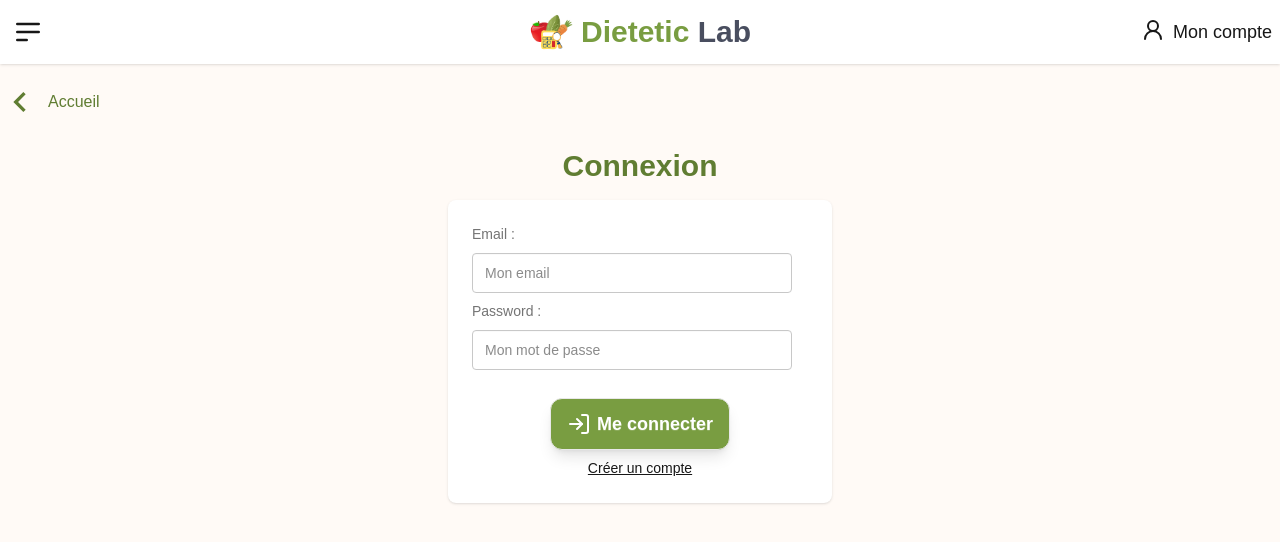
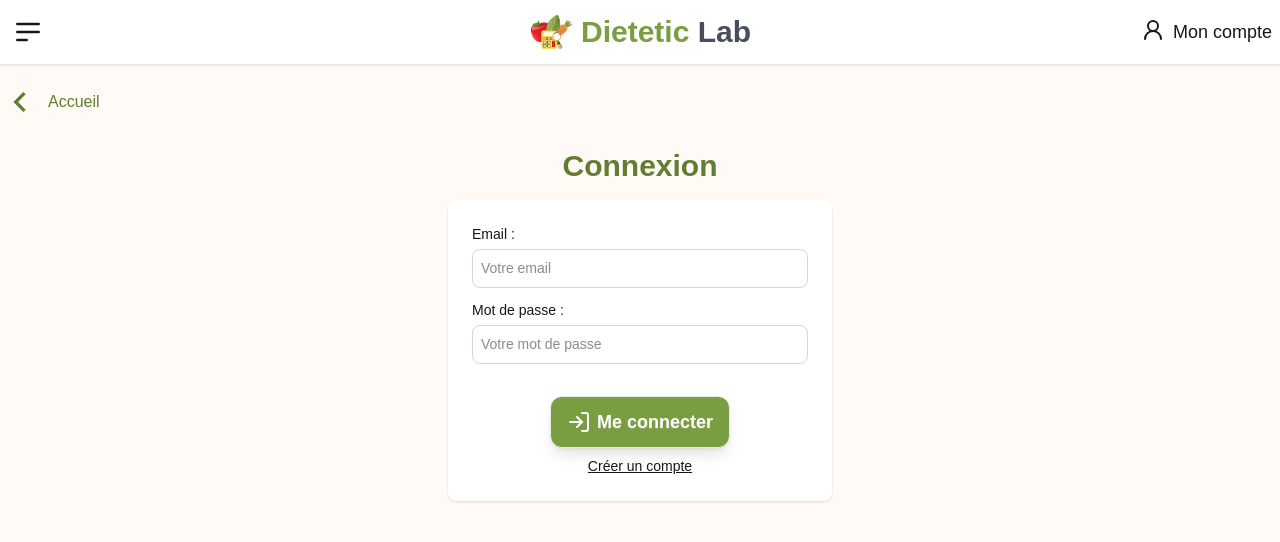
Before and after one commit to Edwige08/dietetic_lab_front, a Next.js app: page /signin in a window 1280 px wide. Shown: the top 542 px of the page. Built offline with nearby package versions, Linux system fonts and the light colour scheme.

Commit message:
update: sign in and sign up forms, now we fetch data from the back end

```diff
--- a/src/components/ButtonGreen.tsx
+++ b/src/components/ButtonGreen.tsx
@@ -1,16 +1,18 @@
 import { LucideIcon } from "lucide-react";
 
 interface ButtonGreenProps {
-    type?: "submit" | "button";
-    text: string;
-    lucide?: LucideIcon;
+    type?: "submit" | "button",
+    text: string,
+    lucide?: LucideIcon,
+    disabled?: boolean,
 }
 
 export default function ButtonGreen({
-    type, text, lucide: Icon }: ButtonGreenProps) {
+    type, text, disabled, lucide: Icon }: ButtonGreenProps) {
     return (
         <button
             type={type}
+            disabled= {disabled}
             className="btn text-lg rounded-xl h-13 bg-(--greenColor) shadow-lg text-white hover:bg-(--greenSecondColor) cursor-pointer "
         >
             <p>{Icon && <Icon />}</p>
--- a/src/components/InputText.tsx
+++ b/src/components/InputText.tsx
@@ -1,6 +1,6 @@
 import { ChangeEventHandler } from "react";
 
-export default function InputText(props: { title: string, name: string, placeholder?: string, value: string, onChange?: ChangeEventHandler<HTMLInputElement>, disabled?: boolean, unity?: string }) {
+export default function InputText(props: { title: string, name: string, type: "text" | "password", placeholder?: string, value: string, onChange?: ChangeEventHandler<HTMLInputElement>, disabled?: boolean, unity?: string }) {
     return (
         <div className="flex flex-col gap-1">
             <label htmlFor={props.name}>
@@ -8,7 +8,7 @@ export default function InputText(props: { title: string, name: string, placehol
             </label>
             <input
                 name={props.name}
-                type="string"
+                type={props.type}
                 placeholder={props.placeholder}
                 className="p-2 border border-gray-300 rounded-lg w-full"
                 value={props.value}
--- a/src/components/SignInForm.tsx
+++ b/src/components/SignInForm.tsx
@@ -1,25 +1,82 @@
+'use client'
+
 import { LogInIcon } from "lucide-react";
 import ButtonGreen from "./ButtonGreen";
 import Link from "next/link";
 import Title from "./Title";
+import { useState } from "react";
+import { DataSignIn } from "@/types/SignInSignUp";
+import InputText from "./InputText";
+import { useRouter } from "next/navigation";
+import { useUser } from "@/contexts/UserContext";
 
 export default function SignInForm() {
+    const [formData, setFormData] = useState<DataSignIn>({ "mail": "", "password": "" });
+    const [isLoading, setIsLoading] = useState<boolean>(false);
+    const [message, setMessage] = useState<string>();
+
+    const router = useRouter();
+    const { login } = useUser();
+
+    const handleChange = (event: React.ChangeEvent<HTMLInputElement>) => {
+        const { name, value } = event.target;
+        setFormData(prev => ({
+            ...prev,
+            [name]: value
+        }))
+    };
+
+    async function handleSubmit(event: React.FormEvent) {
+        event.preventDefault();
+
+        setIsLoading(true);
+        setMessage("");
+
+        const result = await login(formData.mail, formData.password);
+
+        if (result.success) {
+            router.push('/personnalProfile')
+        } else {
+            setMessage(result.error ||'Erreur de connexion')
+        }
+
+        setIsLoading(false)
+    }
+
     return (
         <div>
             <Title
                 text="Connexion"
             />
             <div className="card bg-white w-96 shadow-sm">
-                <div className="card-body">
-                    <label className="label">Email :</label>
-                    <input type="email" className="input bg-white border-(--grayMediumColor)" placeholder="Mon email" />
-                    <label className="label">Password :</label>
-                    <input type="password" className="input bg-white border-(--grayMediumColor)" placeholder="Mon mot de passe" />
+                <form className="card-body" onSubmit={handleSubmit}>
+                    {message ?
+                        <div className="p-2 text-center border border-(--redColor) bg-(--redLightColor)">{message}</div> : ""
+                    }
+                    <InputText
+                        title="Email :"
+                        name="mail"
+                        type="text"
+                        placeholder="Votre email"
+                        value={formData.mail}
+                        onChange={handleChange}
+                        disabled={isLoading}
+                    />
+                    <InputText
+                        title="Mot de passe :"
+                        name="password"
+                        type="password"
+                        placeholder="Votre mot de passe"
+                        value={formData.password}
+                        onChange={handleChange}
+                        disabled={isLoading}
+                    />
                     <div className="flex flex-col card-actions items-center mt-5">
                         <ButtonGreen
                             text="Me connecter"
                             type="submit"
                             lucide={LogInIcon}
+                            disabled={isLoading}
                         />
                         <Link
                             href="/signup"
@@ -28,7 +85,7 @@ export default function SignInForm() {
                             Créer un compte
                         </Link>
                     </div>
-                </div>
+                </form>
             </div>
         </div>
     )
--- a/src/components/SignUpForm.tsx
+++ b/src/components/SignUpForm.tsx
@@ -8,9 +8,13 @@ import React, { useState } from "react";
 import InputText from "./InputText";
 import InputCheckboxWithTitle from "./InputCheckboxWithTitle";
 import { DataSignUp } from "@/types/SignInSignUp";
+import { useRouter } from "next/navigation";
 
 export default function SignUpForm() {
+    const router = useRouter();
     const [formData, setFormData] = useState<DataSignUp>({ firstname: "", lastname: "", gender: "", mail: "", password: "", is_dietetician: false });
+    const [isLoading, setIsLoading] = useState<boolean>(false);
+    const [message, setMessage] = useState<string>();
 
     const handleChange = (event: React.ChangeEvent<HTMLInputElement>) => {
         const { name, value } = event.target;
@@ -21,13 +25,51 @@ export default function SignUpForm() {
         }))
     }
 
+    async function handleSubmit(event: React.FormEvent) {
+        event.preventDefault();
+
+        setIsLoading(true);
+        setMessage("");
+
+        try {
+            const response = await fetch(`${process.env.NEXT_PUBLIC_BACK_END_URL}/api/v1/auth/register/`, {
+                method: 'POST',
+                headers: {
+                    'Content-Type': 'application/json',
+                },
+                body: JSON.stringify(formData)
+            })
+            const data = await response.json();
+
+            if (!response.ok) {
+                throw new Error(data.message || 'Erreur lors de la création du compte')
+            }
+
+            setMessage(data.message);
+            console.log(message);
+
+            setTimeout(() => {
+                router.push('/signin')
+            }, 2000);
+
+        } catch (error) {
+            const errorMessage = error instanceof Error ? error.message : 'Une erreur est survenue';
+            setMessage(errorMessage);
+
+        } finally {
+            setTimeout(() => {
+                setIsLoading(false);
+            }, 2000)
+        }
+    }
+
     return (
         <div>
             <Title
                 text="Créer un compte"
             />
             <div className="card bg-white w-96 shadow-sm">
-                <form className="card-body">
+                <form className="card-body" onSubmit={handleSubmit}>
                     <div className="flex flex-row items-center gap-15">
                         <div className="flex flex-row gap-2">
                             <input onChange={handleChange} type="radio" name="gender" value="f" className="radio radio-warning" />
@@ -46,34 +88,38 @@ export default function SignUpForm() {
                     <InputText
                         title="Nom :"
                         name="lastname"
+                        type="text"
                         placeholder="ex : Dupont"
                         value={formData.lastname}
                         onChange={handleChange}
-                        disabled={false}
+                        disabled={isLoading}
                     />
                     <InputText
                         title="Prénom :"
                         name="firstname"
+                        type="text"
                         placeholder="ex : Martin"
                         value={formData.firstname}
                         onChange={handleChange}
-                        disabled={false}
+                        disabled={isLoading}
                     />
                     <InputText
                         title="Email :"
                         name="mail"
+                        type="text"
                         placeholder="ex : martin.dupont@dietetic-lab.com"
                         value={formData.mail}
                         onChange={handleChange}
-                        disabled={false}
+                        disabled={isLoading}
                     />
                     <InputText
                         title="Mot de passe :"
                         name="password"
+                        type="password"
                         placeholder="Votre mot de passe"
                         value={formData.password}
                         onChange={handleChange}
-                        disabled={false}
+                        disabled={isLoading}
                     />
                     <InputCheckboxWithTitle
                         description="Etes-vous diététicien.ne ?"
@@ -85,9 +131,10 @@ export default function SignUpForm() {
 
                     <div className="flex flex-col card-actions items-center mt-5">
                         <ButtonGreen
-                            text="Créer mon compte"
+                            text={isLoading ? "Création..." : "Créer mon compte"}
                             type="submit"
                             lucide={LogInIcon}
+                            disabled={isLoading}
                         />
                         <Link
                             href="/signin"
--- a/src/types/SignInSignUp.tsx
+++ b/src/types/SignInSignUp.tsx
@@ -6,3 +6,8 @@ export interface DataSignUp {
     password: string,
     is_dietetician: boolean,
 }
+
+export interface DataSignIn {
+    mail: string,
+    password: string,
+}
```
